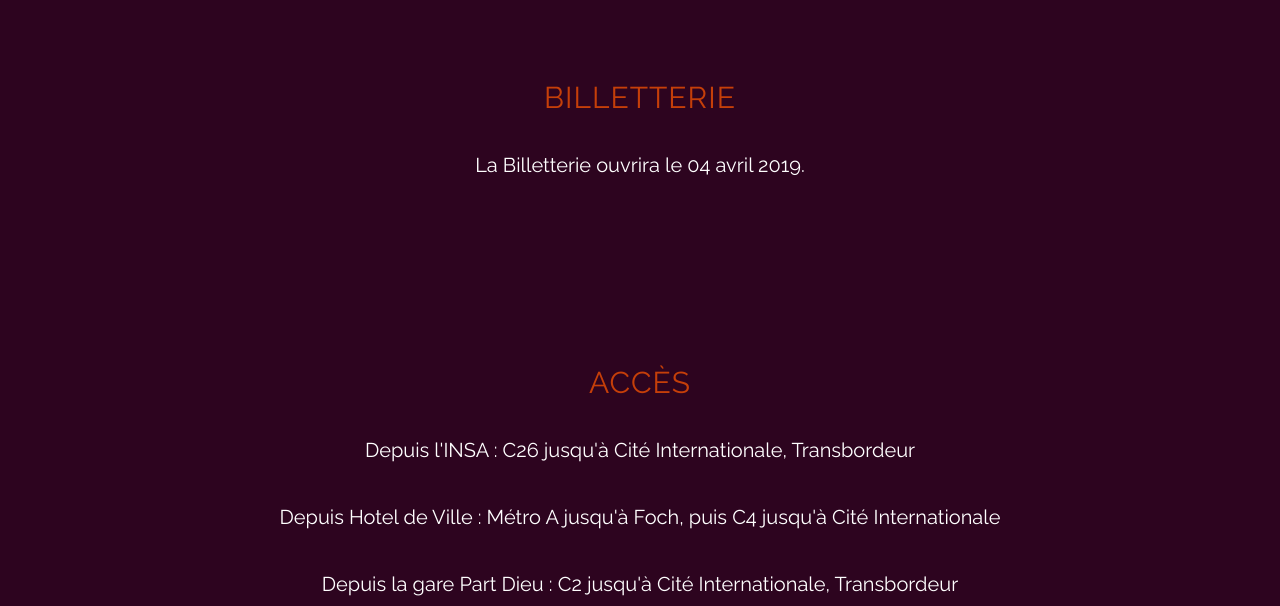
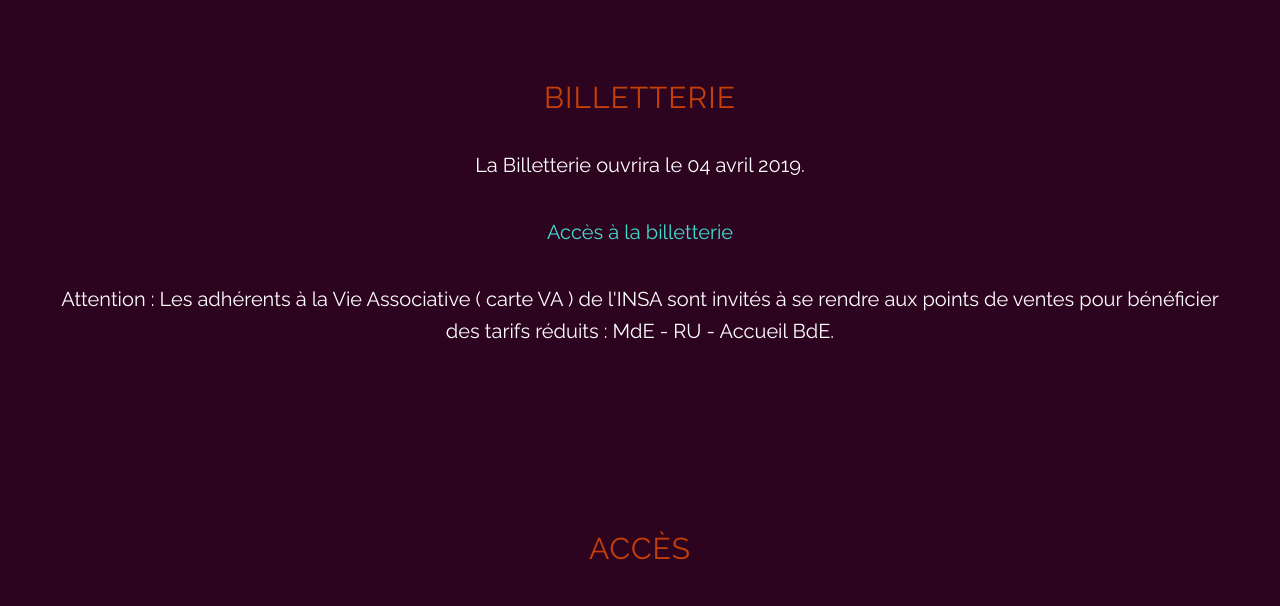
Before and after one commit to BdEINSALyon/Site-BAL, a plain HTML site: page index.html in a window 1280 px wide. Shown: the part 2028-2634 px from the top of the page. Drawn offline with Linux system fonts and the light colour scheme; a web font is replaced by a local one.

Commit message:
Update index.html

```diff
--- a/index.html
+++ b/index.html
@@ -136,8 +136,9 @@
         <div class="row">
             <h2 class="custom_title">Billetterie</h2>
             <p>La Billetterie ouvrira le 04 avril 2019.</p>
-            <!-- p><a target="_blank" href="https://yurplan.com/event/Bal-INSA-Lyon-2018/26024">Accès à la billetterie</a></p -->
-            <!-- p>Attention : Les adhérents à la Vie Associative ( carte VA ) de l'INSA sont invités à se rendre aux points de ventes pour bénéficier des tarifs spéciaux: MdE - RU - Accueil BdE</p-->
+            <p><a target="_blank" href="https://yurplan.com/event/Bal-INSA-Lyon-2018/26024">Accès à la billetterie</a></p>
+            <p>Attention : Les adhérents à la Vie Associative ( carte VA ) de l'INSA sont invités à se rendre aux points de ventes pour bénéficier
+            <br/> des tarifs réduits : MdE - RU - Accueil BdE.</p>
         </div>
     </section>
 
```
